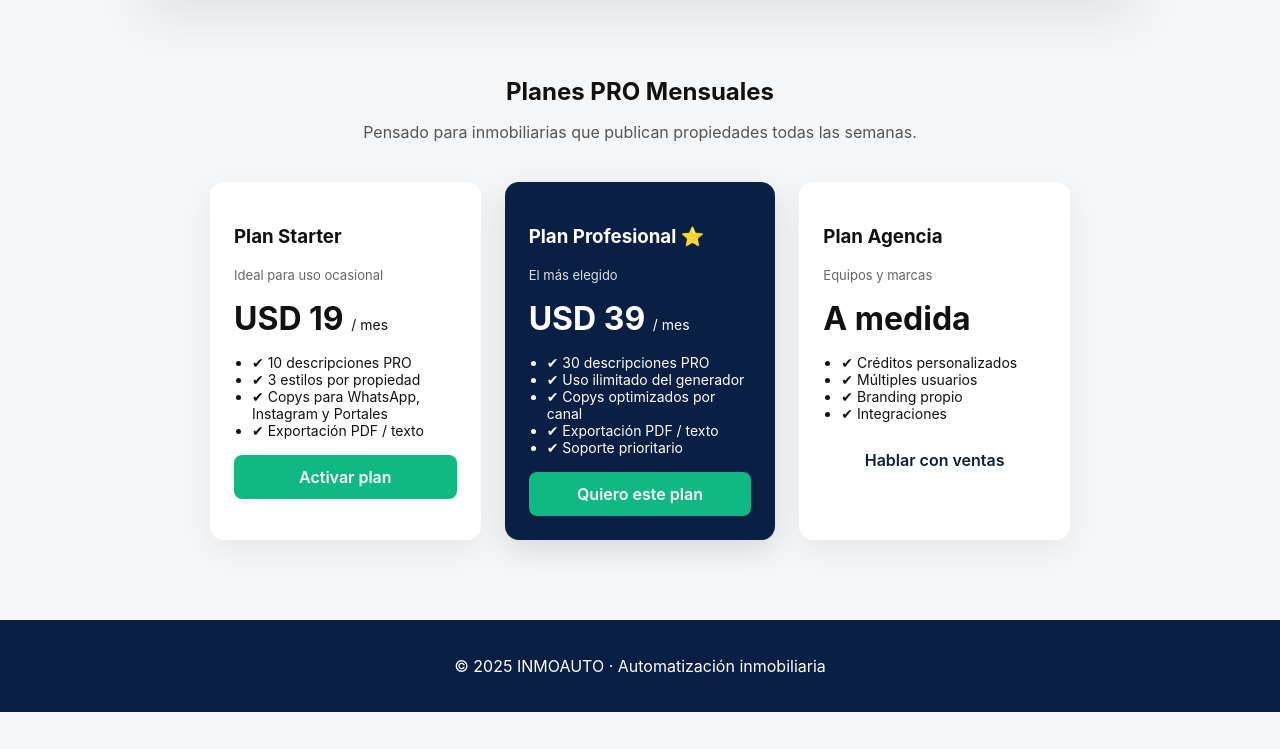
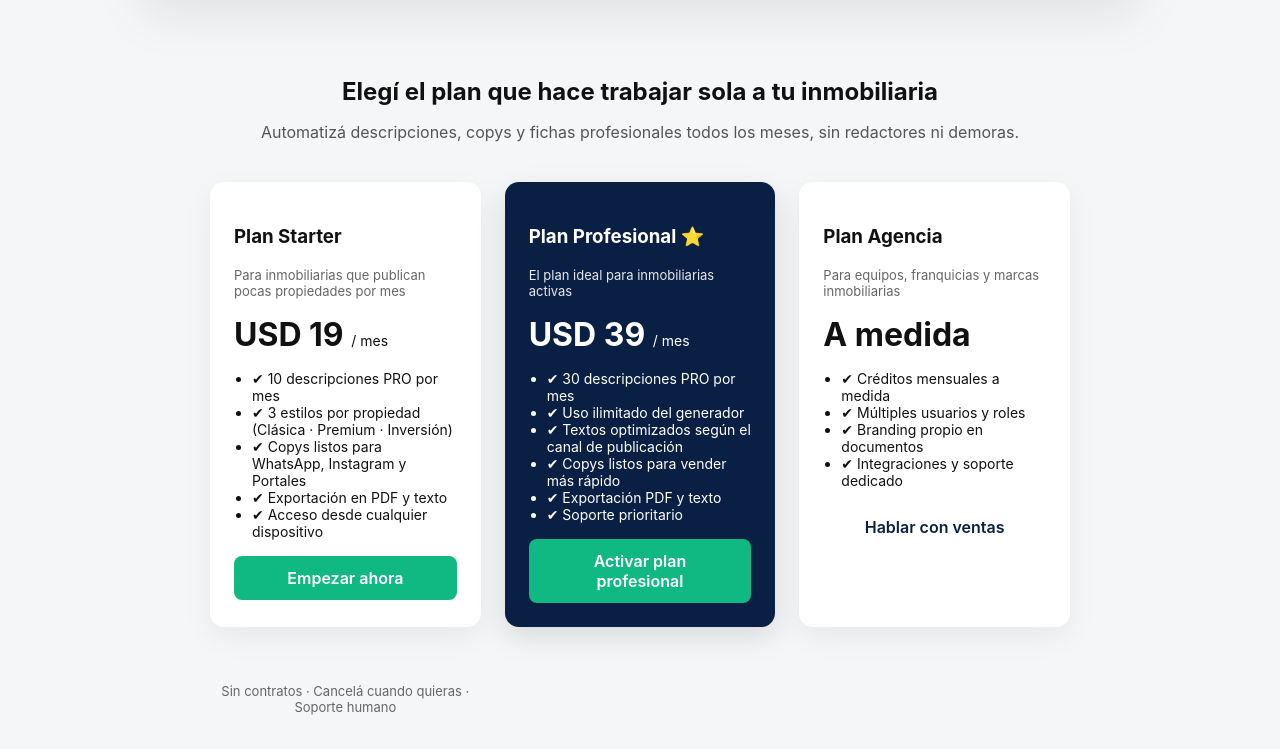
Before and after one commit to UMMideas/inmoauto, a website: page index.html in a window 1280 px wide. Shown: the part 1091-1840 px from the top of the page. Before the commit the page ends 1803 px from the top, so only its background shows below. Drawn offline with Linux system fonts and the light colour scheme.

Commit message:
Update index.html

```diff
--- a/index.html
+++ b/index.html
@@ -207,10 +207,10 @@
 <!-- PLANES MENSUALES PRO -->
 <section id="planes-pro" style="margin:80px auto; max-width:900px; padding:0 20px;">
   <h2 style="text-align:center; margin-bottom:12px;">
-    Planes PRO Mensuales
+    Elegí el plan que hace trabajar sola a tu inmobiliaria
   </h2>
   <p style="text-align:center; color:#555; margin-bottom:40px;">
-    Pensado para inmobiliarias que publican propiedades todas las semanas.
+    Automatizá descripciones, copys y fichas profesionales todos los meses, sin redactores ni demoras.
   </p>
 
   <div style="display:grid; grid-template-columns:repeat(auto-fit,minmax(240px,1fr)); gap:24px;">
@@ -218,7 +218,9 @@
     <!-- PLAN 10 -->
     <div style="background:#fff; border-radius:14px; padding:24px; box-shadow:0 10px 30px rgba(0,0,0,.06);">
       <h3>Plan Starter</h3>
-      <p style="font-size:13px; color:#666;">Ideal para uso ocasional</p>
+      <p style="font-size:13px; color:#666;">
+        Para inmobiliarias que publican pocas propiedades por mes
+      </p>
 
       <p style="font-size:32px; font-weight:bold; margin:16px 0;">
         USD 19
@@ -226,23 +228,26 @@
       </p>
 
       <ul style="font-size:14px; padding-left:18px;">
-        <li>✔ 10 descripciones PRO</li>
-        <li>✔ 3 estilos por propiedad</li>
-        <li>✔ Copys para WhatsApp, Instagram y Portales</li>
-        <li>✔ Exportación PDF / texto</li>
+        <li>✔ 10 descripciones PRO por mes</li>
+        <li>✔ 3 estilos por propiedad (Clásica · Premium · Inversión)</li>
+        <li>✔ Copys listos para WhatsApp, Instagram y Portales</li>
+        <li>✔ Exportación en PDF y texto</li>
+        <li>✔ Acceso desde cualquier dispositivo</li>
       </ul>
 
       <a href="https://wa.me/5490000000000?text=Hola%20quiero%20activar%20el%20Plan%20Starter%20INMOAUTO"
          class="btn primary"
          style="margin-top:16px; display:block; text-align:center;">
-        Activar plan
+        Empezar ahora
       </a>
     </div>
 
     <!-- PLAN 30 -->
     <div style="background:#0a1f44; color:#fff; border-radius:14px; padding:24px; box-shadow:0 10px 30px rgba(0,0,0,.12);">
       <h3>Plan Profesional ⭐</h3>
-      <p style="font-size:13px; opacity:.85;">El más elegido</p>
+      <p style="font-size:13px; opacity:.9;">
+        El plan ideal para inmobiliarias activas
+      </p>
 
       <p style="font-size:32px; font-weight:bold; margin:16px 0;">
         USD 39
@@ -250,34 +255,35 @@
       </p>
 
       <ul style="font-size:14px; padding-left:18px;">
-        <li>✔ 30 descripciones PRO</li>
+        <li>✔ 30 descripciones PRO por mes</li>
         <li>✔ Uso ilimitado del generador</li>
-        <li>✔ Copys optimizados por canal</li>
-        <li>✔ Exportación PDF / texto</li>
+        <li>✔ Textos optimizados según el canal de publicación</li>
+        <li>✔ Copys listos para vender más rápido</li>
+        <li>✔ Exportación PDF y texto</li>
         <li>✔ Soporte prioritario</li>
       </ul>
 
       <a href="https://wa.me/5490000000000?text=Hola%20quiero%20activar%20el%20Plan%20Profesional%20INMOAUTO"
          class="btn"
          style="margin-top:16px; display:block; text-align:center; background:#10b981; color:#fff;">
-        Quiero este plan
+        Activar plan profesional
       </a>
     </div>
 
     <!-- PLAN AGENCIA -->
     <div style="background:#fff; border-radius:14px; padding:24px; box-shadow:0 10px 30px rgba(0,0,0,.06);">
       <h3>Plan Agencia</h3>
-      <p style="font-size:13px; color:#666;">Equipos y marcas</p>
+      <p style="font-size:13px; color:#666;">Para equipos, franquicias y marcas inmobiliarias</p>
 
       <p style="font-size:32px; font-weight:bold; margin:16px 0;">
         A medida
       </p>
 
       <ul style="font-size:14px; padding-left:18px;">
-        <li>✔ Créditos personalizados</li>
-        <li>✔ Múltiples usuarios</li>
-        <li>✔ Branding propio</li>
-        <li>✔ Integraciones</li>
+        <li>✔ Créditos mensuales a medida</li>
+        <li>✔ Múltiples usuarios y roles</li>
+        <li>✔ Branding propio en documentos</li>
+        <li>✔ Integraciones y soporte dedicado</li>
       </ul>
 
       <a href="mailto:hola@inmoauto.com"
@@ -287,6 +293,9 @@
       </a>
     </div>
 
+    <p style="text-align:center; margin-top:32px; font-size:13px; color:#666;">
+      Sin contratos · Cancelá cuando quieras · Soporte humano
+    </p>
   </div>
 </section>
 
```
